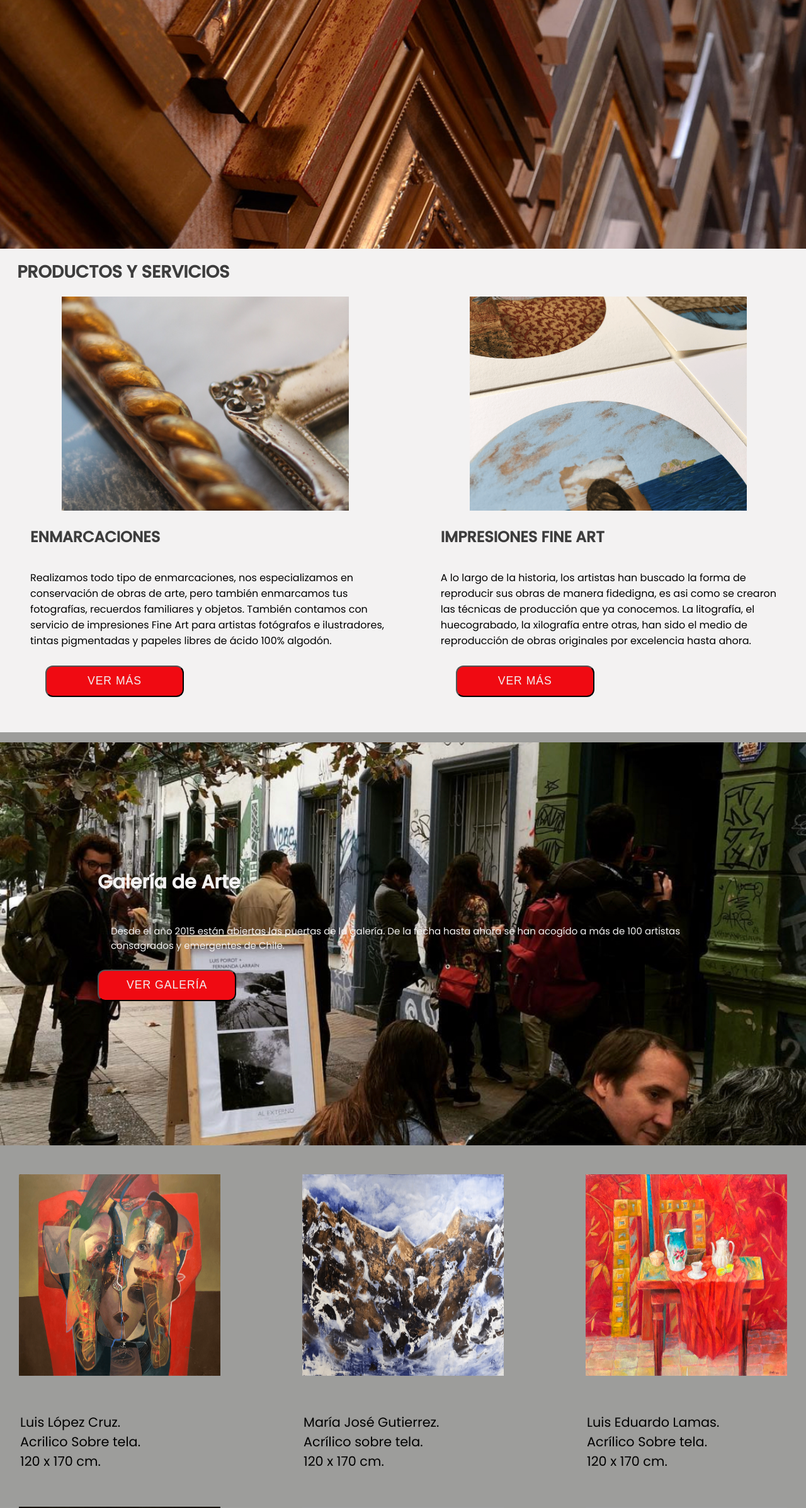
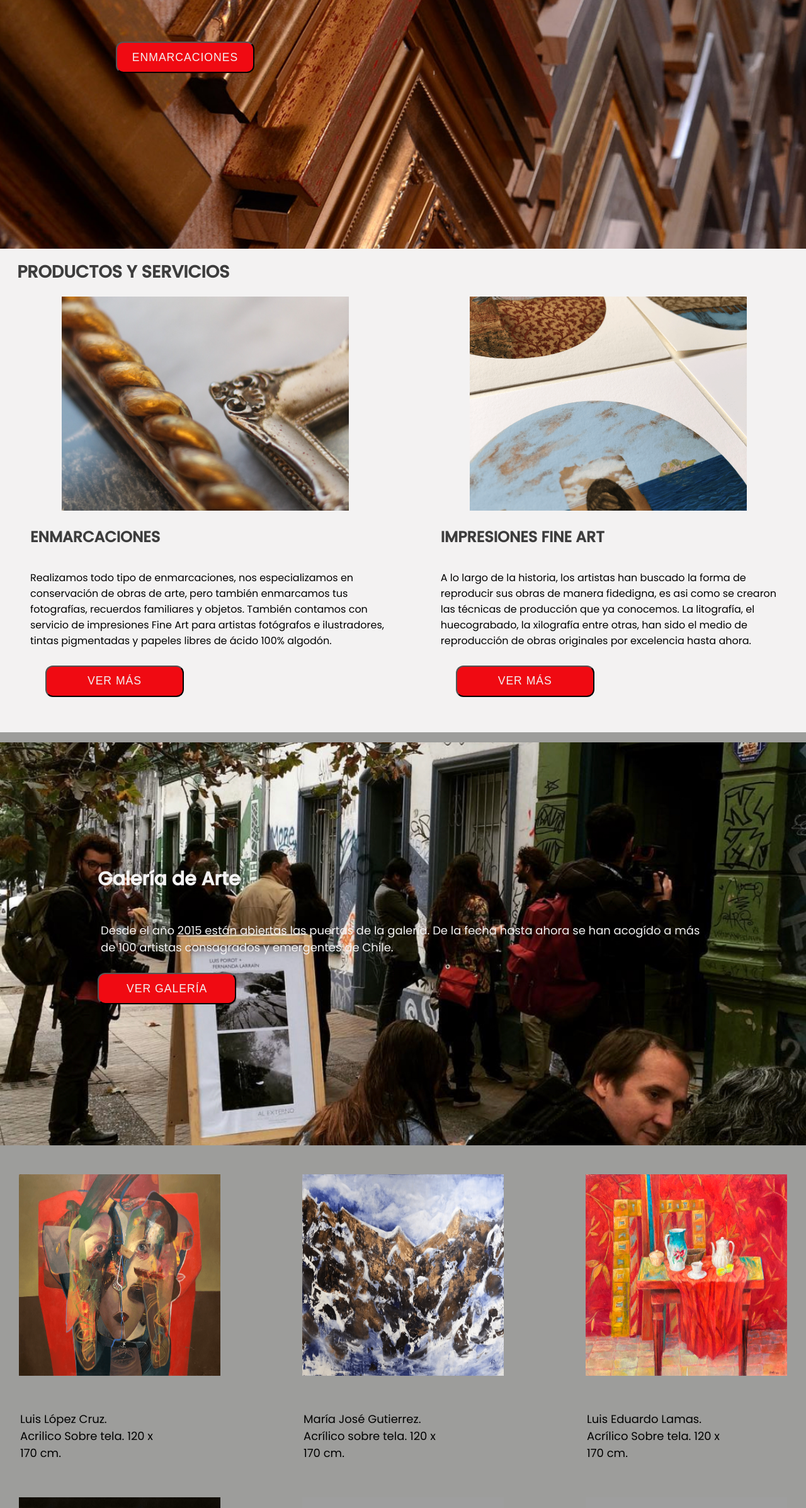
Before and after one commit to andreacasanova1/BetaProject2.0, a plain HTML site: page index.html in a window 1280 px wide. Shown: the part 405-2800 px from the top of the page at 63% size. Drawn offline with Linux system fonts and the light colour scheme; grey boxes are pictures that could not be loaded.

Commit message:
creo que este es el recuperado de footer

```diff
--- a/sass/_site.scss
+++ b/sass/_site.scss
@@ -36,32 +36,34 @@ p {
     padding: 1.7rem;
     &.section3-p {
         color: var(--platinum);
-        font-size: 15px;
+        font-size: 18px;
+        padding-left: 2rem;
     }
     &.section4-p {
         padding: 0 1.7rem 1.7rem 1.7rem;
-        color: var(--platinum)
-
+        color: var(--platinum);
+        font-size: 18px;
     }
     &.sliderp-section1 {
         color: var(--platinum);
         padding: 0;
         padding-bottom: inherit;
-        font-size: 15px;
+        font-size: 18px;
     }
     &.footer__part-1-p,
     &.footer__part-2-p {
         color: var(--platinum);
         padding: 0 1.7rem 1.7rem 1.7rem;
         padding-bottom: inherit;
+        font-size: 18px;
     }
 
     &.artistas-section3 {
-        font-size: 1.3rem;
         padding: 0 1.7rem 1.7rem 2rem;
         width: 280px;
         height: auto;
         color: var(--black);
+        font-size: 18px;
     }
 }
 
```
Also changed, not shown: css/style.css. Lines whose indentation alone changed are shown as unchanged.
